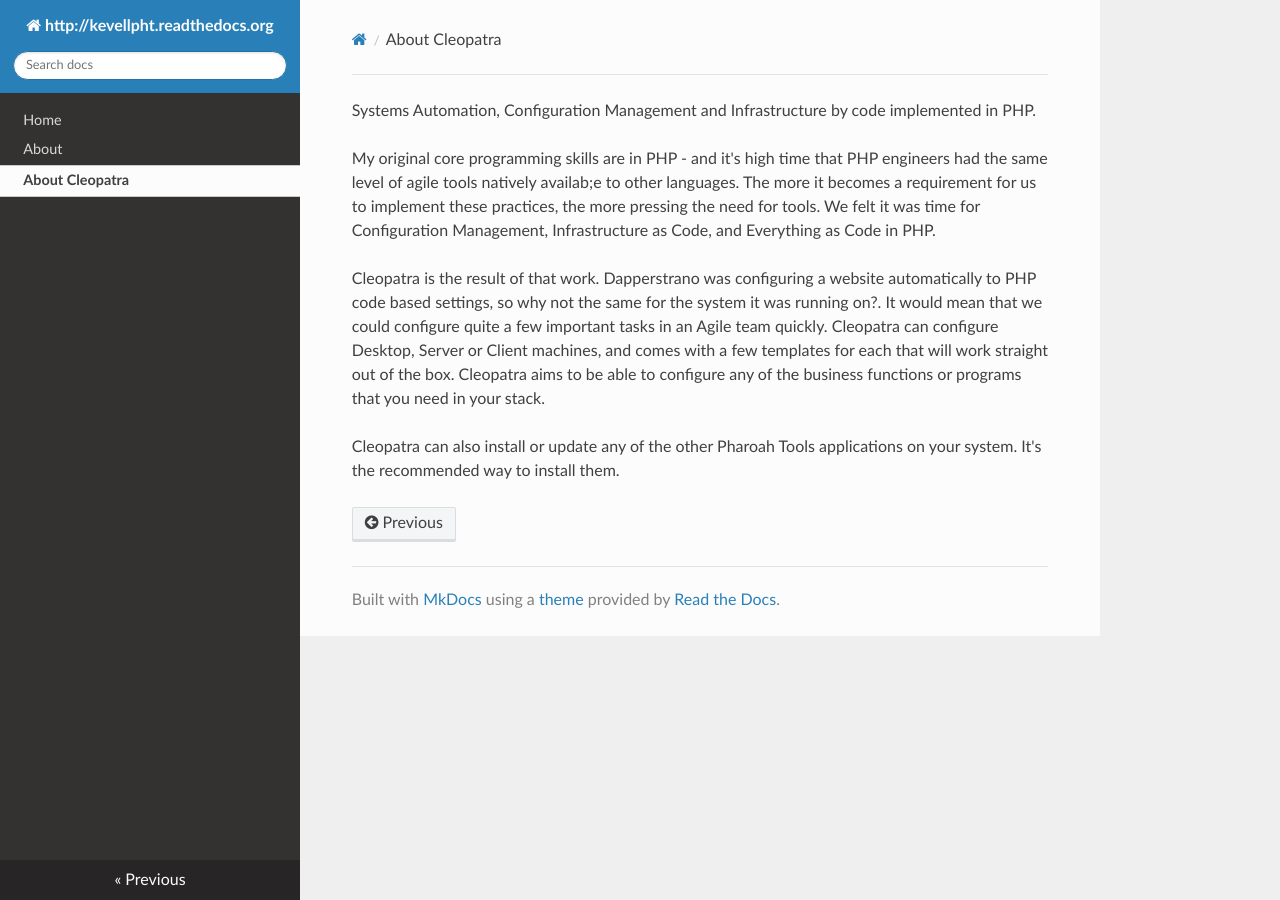
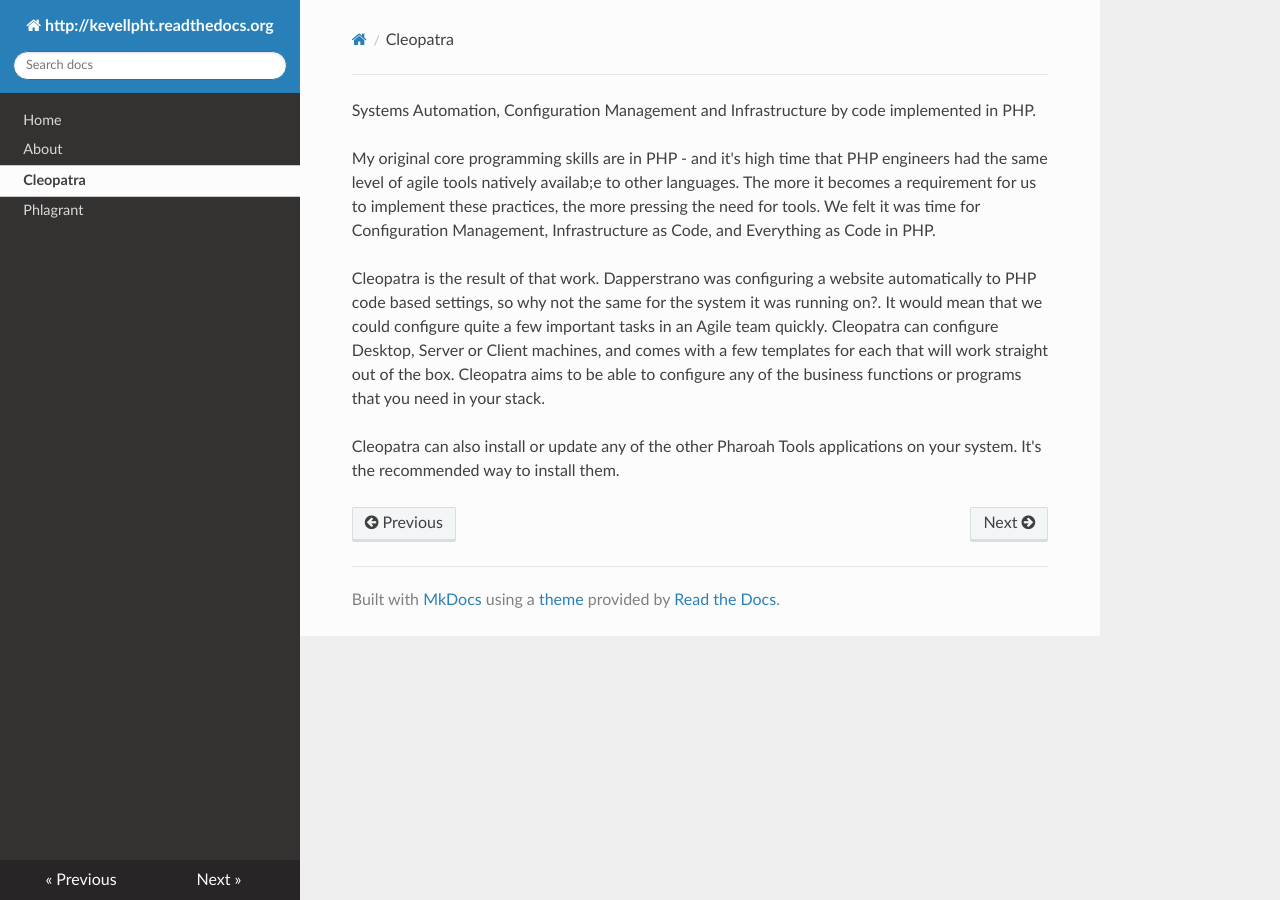
Before and after one commit to KevellCorp/kevellpht, an MkDocs documentation site: the page built from docs/Cleopatra.md, in a window 1280 px wide. Built offline with MkDocs 1.6.1, drawn with Linux system fonts in a browser that asks for light colours; nearby versions of some CDN libraries; old or Windows-style settings are respelled for this version of MkDocs.

Commit message:
Update mkdocs.yml
Phlagrant

```diff
--- a/mkdocs.yml
+++ b/mkdocs.yml
@@ -2,5 +2,6 @@ site_name: http://kevellpht.readthedocs.org
 pages:
 - [index.md, Home]
 - [about.md, About]
-- [Cleopatra.md, About Cleopatra]
+- [Cleopatra.md, Cleopatra]
+- [Phlagrant.md, Phlagrant]
 theme: readthedocs
```
